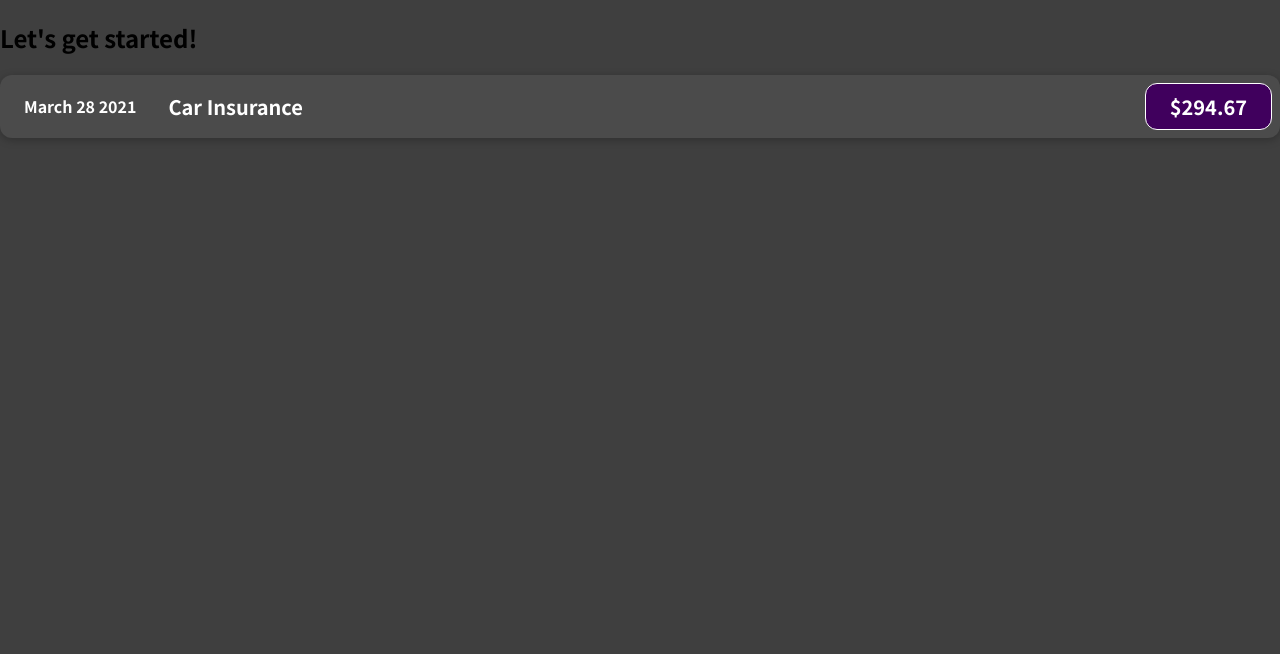
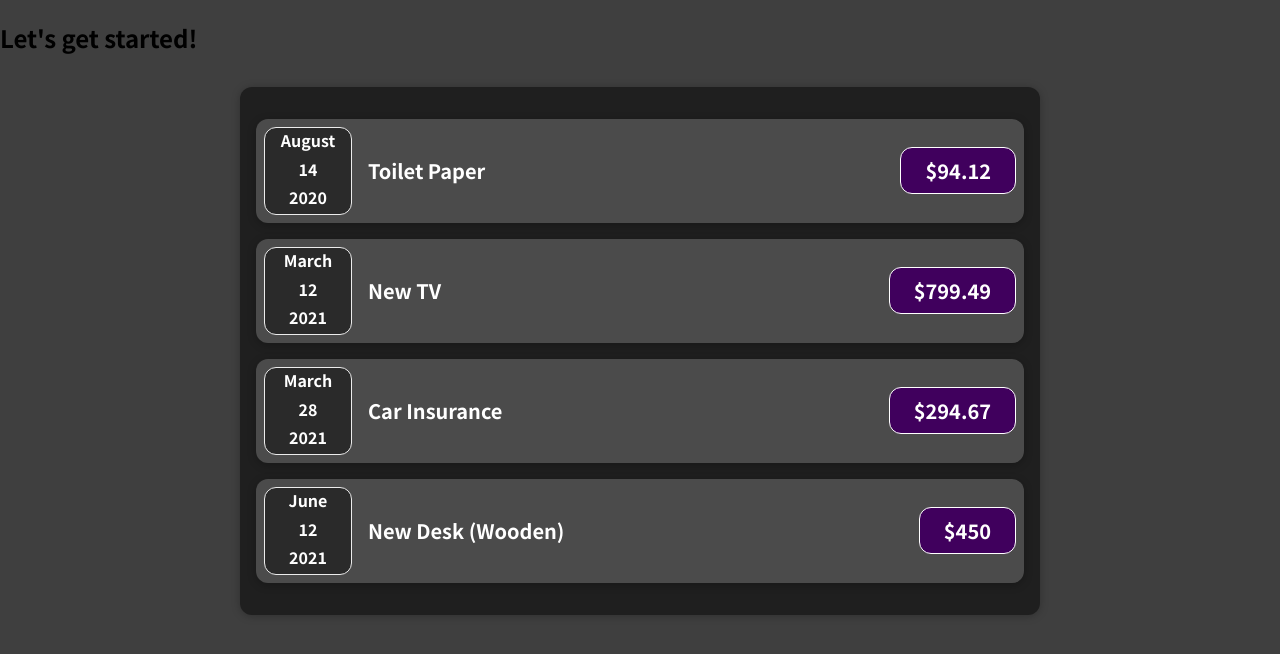
Before and after one commit to praveenmahato/expense-calculator, a JavaScript app: page / in a window 1280 px wide. Shown: the top 654 px of the page. Built offline with nearby package versions, Linux system fonts and the light colour scheme.

Commit message:
Expense Date,item and Expenses components added

```diff
--- a/src/App.js
+++ b/src/App.js
@@ -1,9 +1,31 @@
-import ExpenseItem from './components/ExpenseItem'
+import Expenses from "./components/Expenses";
+
 function App() {
+  const expenses = [
+    {
+      id: "e1",
+      title: "Toilet Paper",
+      amount: 94.12,
+      date: new Date(2020, 7, 14),
+    },
+    { id: "e2", title: "New TV", amount: 799.49, date: new Date(2021, 2, 12) },
+    {
+      id: "e3",
+      title: "Car Insurance",
+      amount: 294.67,
+      date: new Date(2021, 2, 28),
+    },
+    {
+      id: "e4",
+      title: "New Desk (Wooden)",
+      amount: 450,
+      date: new Date(2021, 5, 12),
+    },
+  ];
   return (
     <div>
       <h2>Let's get started!</h2>
-      <ExpenseItem/>
+      <Expenses item={expenses} />
     </div>
   );
 }
--- /dev/null
+++ b/src/components/ExpenseDate.css
@@ -0,0 +1,26 @@
+.expense-date {
+  display: flex;
+  flex-direction: column;
+  width: 5.5rem;
+  height: 5.5rem;
+  border: 1px solid #ececec;
+  background-color: #2a2a2a;
+  color: white;
+  border-radius: 12px;
+  align-items: center;
+  justify-content: center;
+}
+
+.expense-date__month {
+  font-size: 0.75rem;
+  font-weight: bold;
+}
+
+.expense-date__year {
+  font-size: 0.75rem;
+}
+
+.expense-date__day {
+  font-size: 1.5rem;
+  font-weight: bold;
+}
--- /dev/null
+++ b/src/components/ExpenseDate.js
@@ -0,0 +1,16 @@
+import "./ExpenseDate.css";
+
+function ExpenseDate(props) {
+  const month = props.date.toLocaleString("en-US", { month: "long" });
+  const day = props.date.toLocaleString("en-US", { day: "2-digit" });
+  const year = props.date.getFullYear();
+  return (
+    <div className="expense-date">
+      <h2 className="expense-date__month">{month}</h2>
+      <h2 className="expense-date__day">{day}</h2>
+      <h2 className="expense-date__year">{year}</h2>
+    </div>
+  );
+}
+
+export default ExpenseDate;
--- a/src/components/ExpenseItem.js
+++ b/src/components/ExpenseItem.js
@@ -1,14 +1,13 @@
 import "./ExpenseItem.css";
+import ExpenseDate from "./ExpenseDate";
 
-function ExpenseItem() {
+function ExpenseItem(props) {
   return (
     <div className="expense-item">
-      <div>
-        <h2>March 28 2021</h2>
-      </div>
+      <ExpenseDate date={props.date} />
       <div className="expense-item__description">
-        <h2>Car Insurance</h2>
-        <div className="expense-item__price">$294.67</div>
+        <h2>{props.title}</h2>
+        <div className="expense-item__price">${props.amount}</div>
       </div>
     </div>
   );
--- /dev/null
+++ b/src/components/Expenses.css
@@ -0,0 +1,9 @@
+.expenses {
+  padding: 1rem;
+  background-color: rgb(31, 31, 31);
+  margin: 2rem auto;
+  width: 50rem;
+  max-width: 95%;
+  border-radius: 12px;
+  box-shadow: 0 1px 8px rgba(0, 0, 0, 0.25);
+}
--- /dev/null
+++ b/src/components/Expenses.js
@@ -0,0 +1,31 @@
+import ExpenseItem from "./ExpenseItem";
+import "./Expenses.css";
+
+function Expenses(props) {
+  return (
+    <div className="expenses">
+      <ExpenseItem
+        title={props.item[0].title}
+        amount={props.item[0].amount}
+        date={props.item[0].date}
+      />
+      <ExpenseItem
+        title={props.item[1].title}
+        amount={props.item[1].amount}
+        date={props.item[1].date}
+      />
+      <ExpenseItem
+        title={props.item[2].title}
+        amount={props.item[2].amount}
+        date={props.item[2].date}
+      />
+      <ExpenseItem
+        title={props.item[3].title}
+        amount={props.item[3].amount}
+        date={props.item[3].date}
+      />
+    </div>
+  );
+}
+
+export default Expenses;
```
Also changed, not shown: 1 other file (tests, documents, lock files or other folders).
